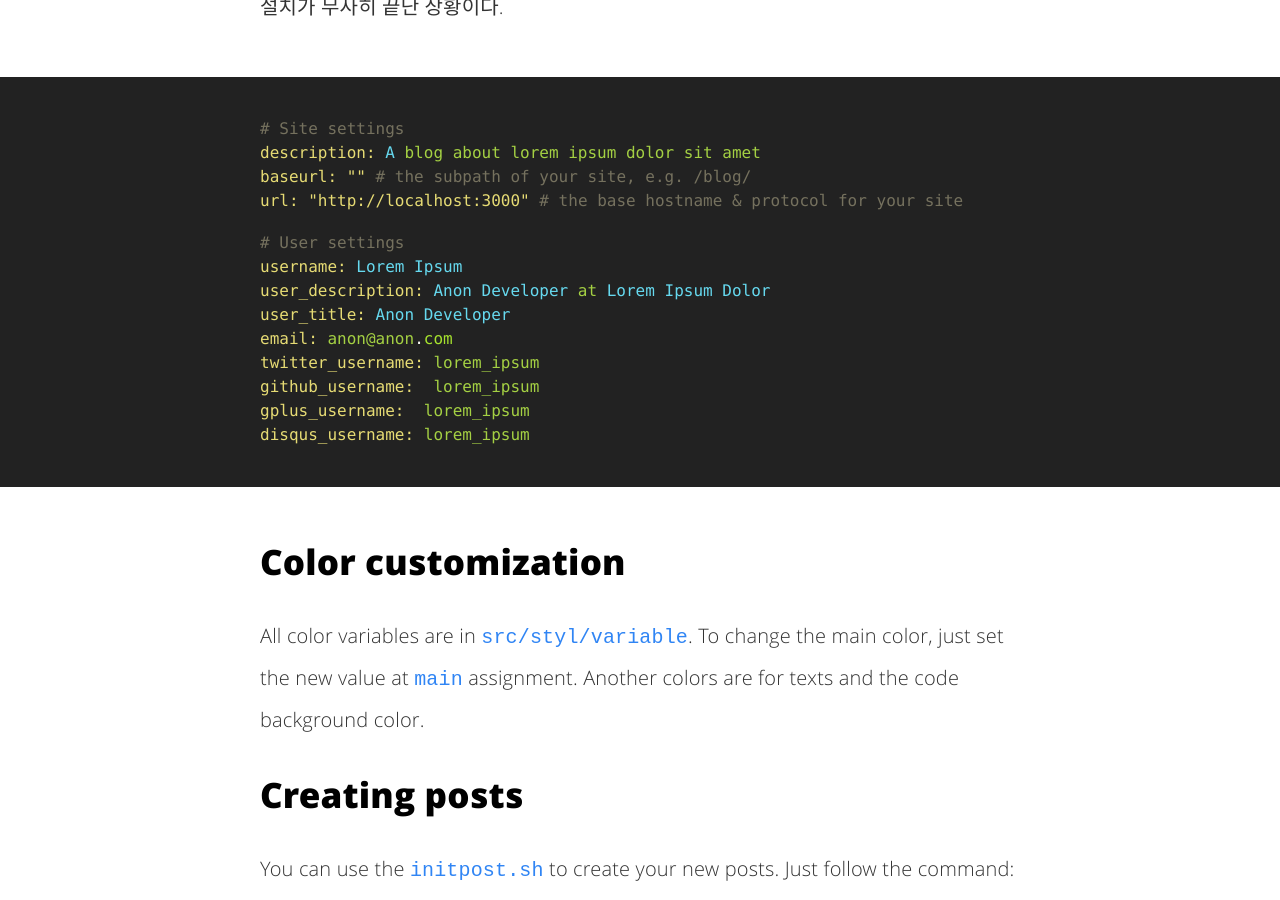
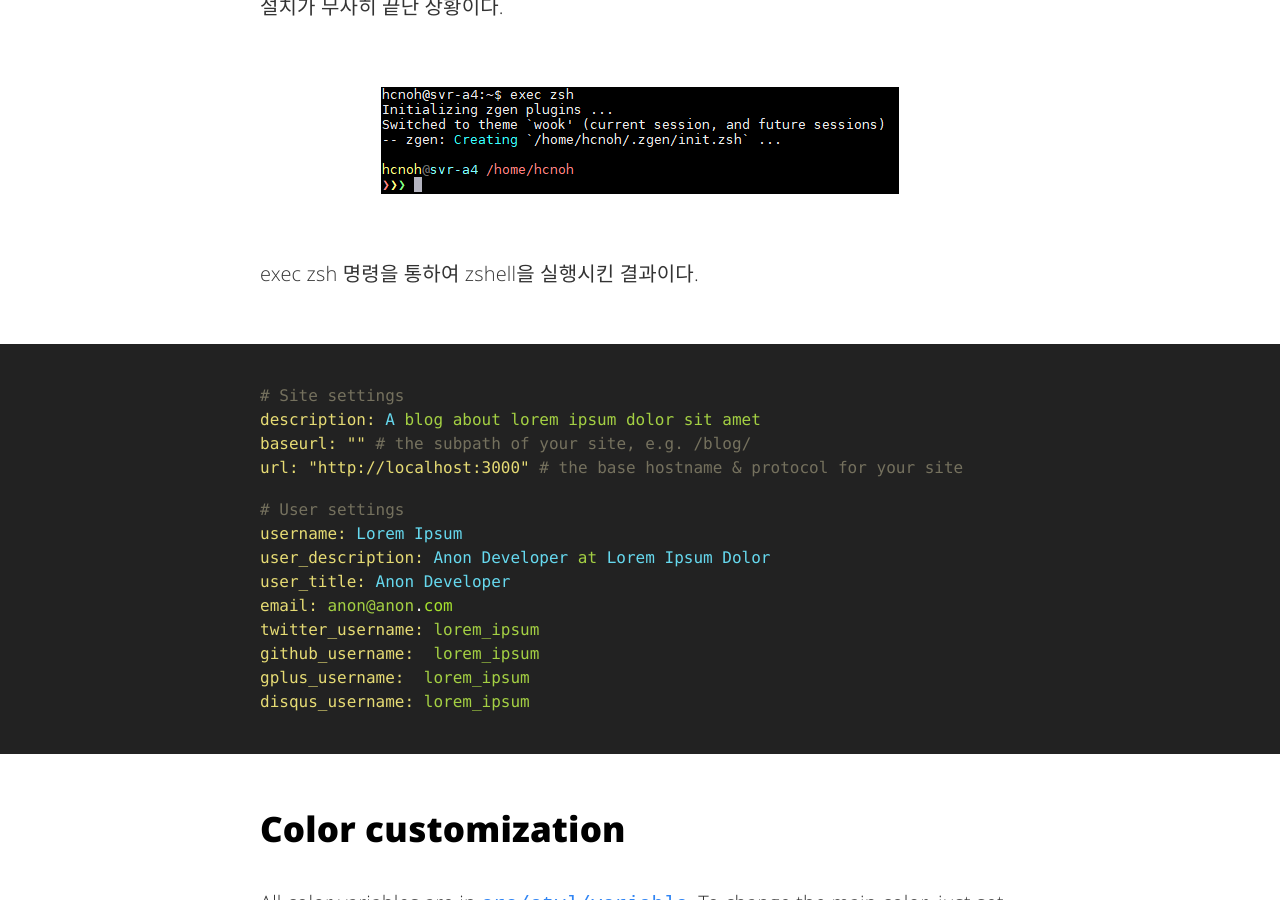
Before and after one commit to hcnoh/blog-prev, a Jekyll site: the page built from _posts/2018-08-17-vim-and-zsh-setting.md, in a window 1280 px wide and 900 px high, scrolled down 4068 px. Built offline with Jekyll 4.4.1, drawn with Linux system fonts in a browser that asks for light colours; comment, search, counter and statistics services are not loaded.

Commit message:
Update 2018-08-17-vim-and-zsh-setting.md

```diff
--- a/_posts/2018-08-17-vim-and-zsh-setting.md
+++ b/_posts/2018-08-17-vim-and-zsh-setting.md
@@ -36,6 +37,10 @@ Tmux 및 zshel, 그리고 vim의 config까지 미리 세팅된 dotfile을 가져
 ![image](/assets/img/20180817_04.png)
 
 설치가 무사히 끝난 상황이다.
+
+![image](/assets/img/20180817_05.png)
+
+exec zsh 명령을 통하여 zshell을 실행시킨 결과이다.
 
 {% highlight ruby %}
 # Site settings
```
Also changed, not shown: other parts of _posts/2018-08-17-vim-and-zsh-setting.md (+1 -0 lines).
